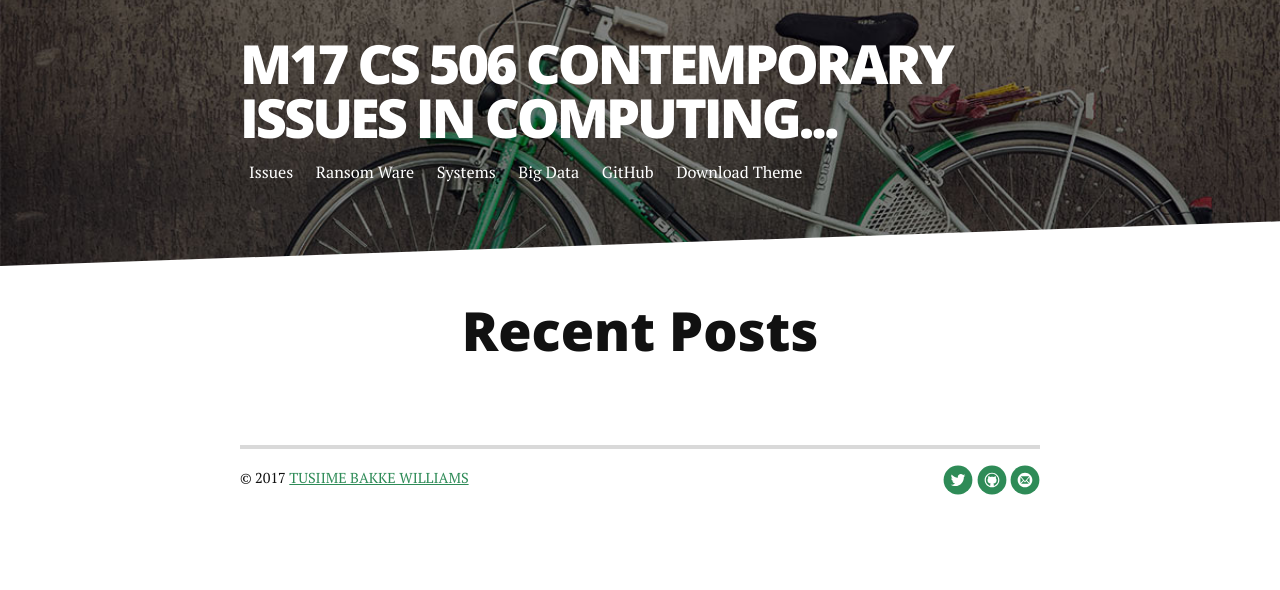
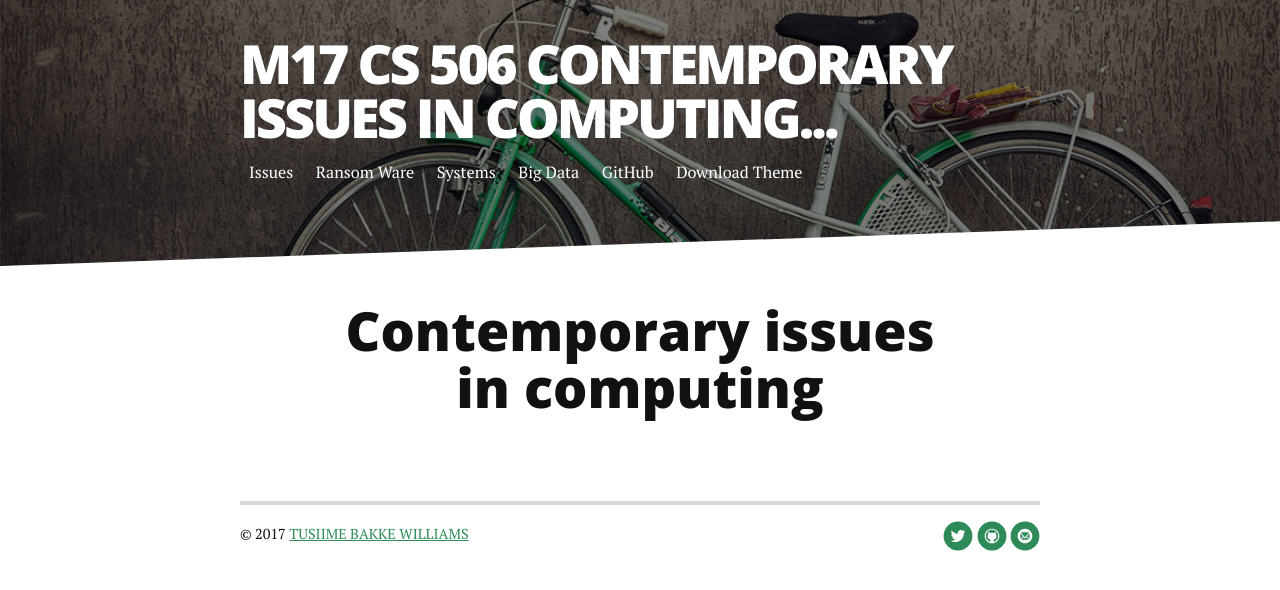
Before and after one commit to tuba-willis/tuba-willis.github.io, a Jekyll site: the page built from index.html, in a window 1280 px wide. Shown: the top 590 px of the page. Built offline with Jekyll 4.4.1, drawn with Linux system fonts in a browser that asks for light colours; nearby versions of some CDN libraries; the list of posts is cut into pages by our own code.

Commit message:
Update index.html

```diff
--- a/index.html
+++ b/index.html
@@ -4,7 +4,7 @@
 ---
 
 <div class="home" id="home">
-  <h1 class="pageTitle">Recent Posts</h1>
+  <h1 class="pageTitle">Contemporary issues in computing</h1>
   <ul class="posts noList">
     {% for post in paginator.posts %}
       <li>
```
